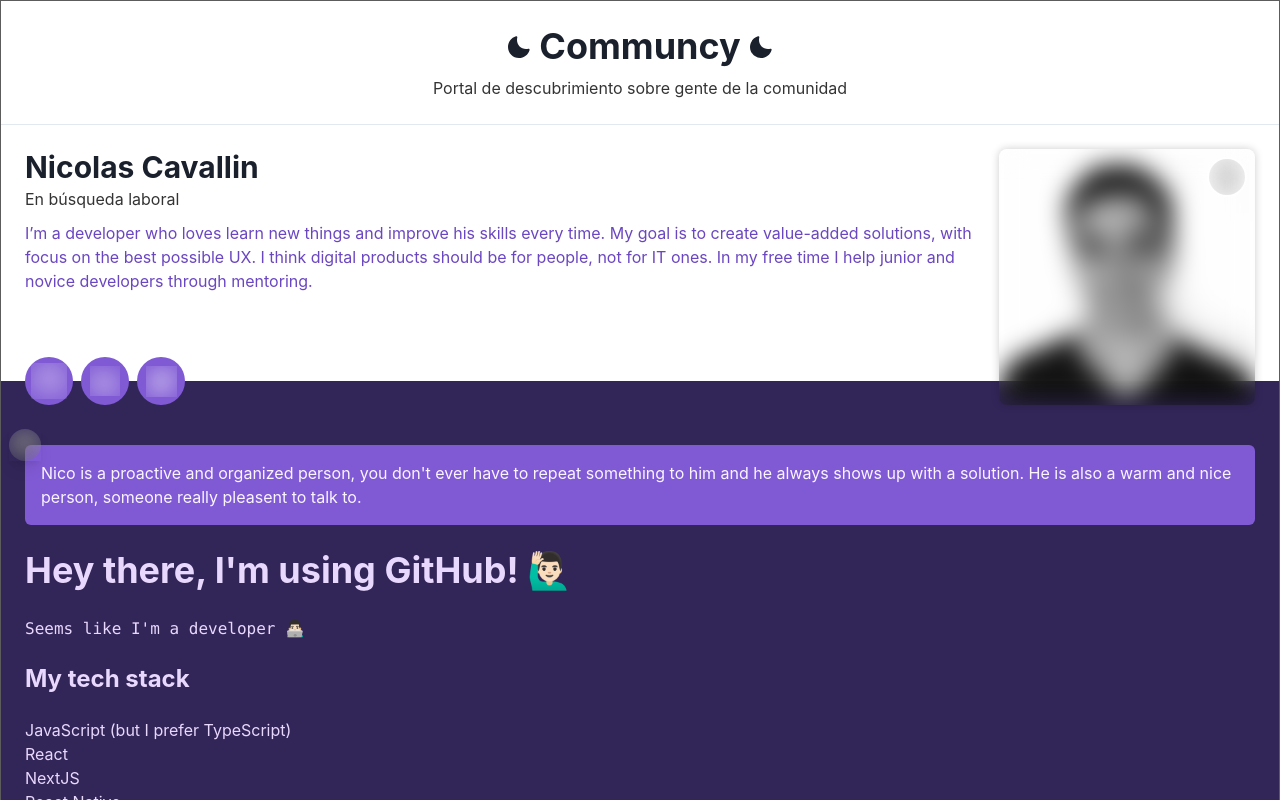
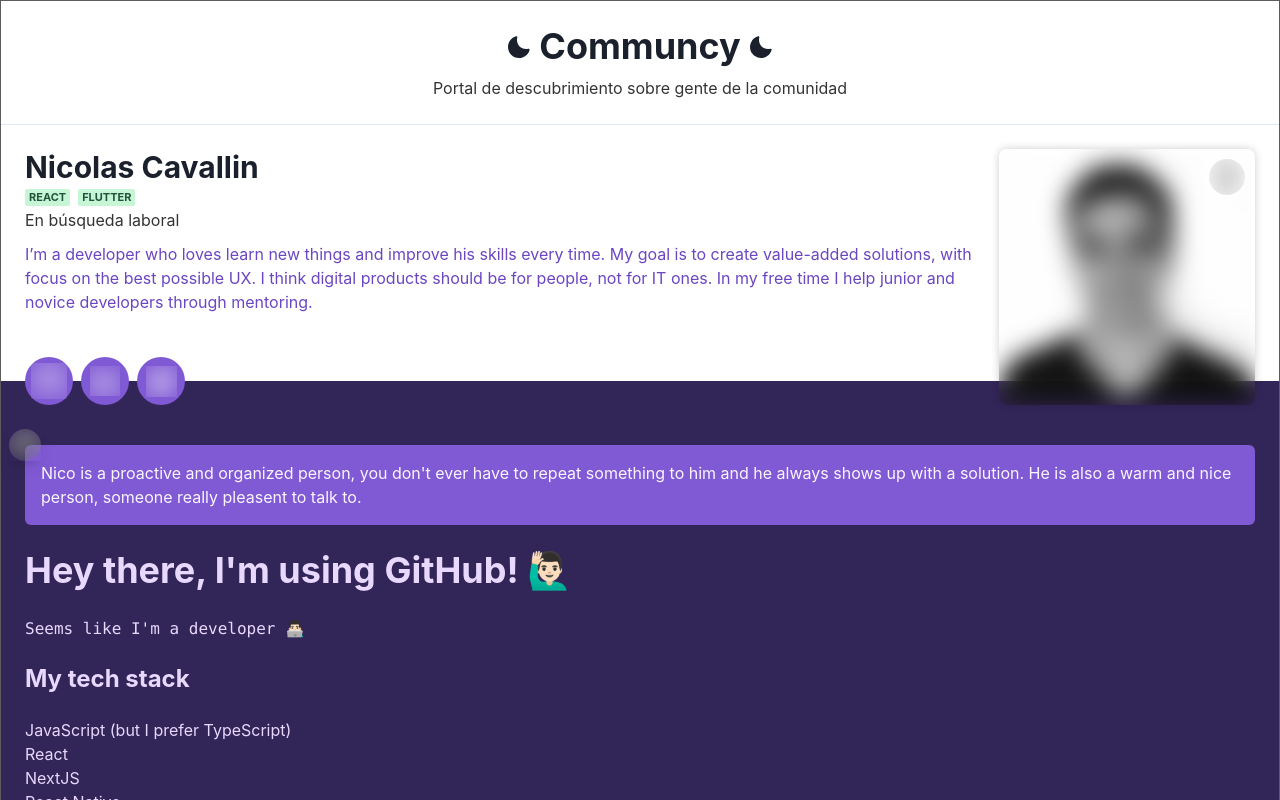
Before and after one commit to goncy/community, a Next.js app: page /nico in a window 1280 px wide. Shown: the top 800 px of the page. Built offline with nearby package versions, Linux system fonts and the light colour scheme.

Commit message:
add technologies in user profile

```diff
--- a/pages/[entry].tsx
+++ b/pages/[entry].tsx
@@ -4,7 +4,7 @@ import type {Entry} from "../types";
 import {ParsedUrlQuery} from "querystring";
 
 import Head from "next/head";
-import {Stack, Heading, Box, Text, IconButton} from "@chakra-ui/react";
+import {Stack, Heading, Box, Text, IconButton, Wrap, WrapItem, Badge} from "@chakra-ui/react";
 
 import api from "../api";
 import Markdown from "../ui/display/Markdown";
@@ -74,6 +74,16 @@ const EntryPage: NextPage<Props> = ({entry}) => {
             <Stack spacing={3} textAlign={{base: "center", md: "left"}}>
               <Stack spacing={1}>
                 <Heading fontSize="3xl">{entry.user.name}</Heading>
+                <Wrap data-testid="tags">
+                  {Boolean(entry.user.technologies?.length) &&
+                    entry.user.technologies?.map((tag) => (
+                      <WrapItem key={tag}>
+                        <Badge colorScheme="secondary" fontSize={{base: 12, md: 11}}>
+                          {tag}
+                        </Badge>
+                      </WrapItem>
+                    ))}
+                </Wrap>
                 <Text fontSize={{base: "lg", md: "md"}} lineHeight="normal" textStyle="soft">
                   {entry.user.position} {entry.user.company && ` · ${entry.user.company}`}
                 </Text>
```
